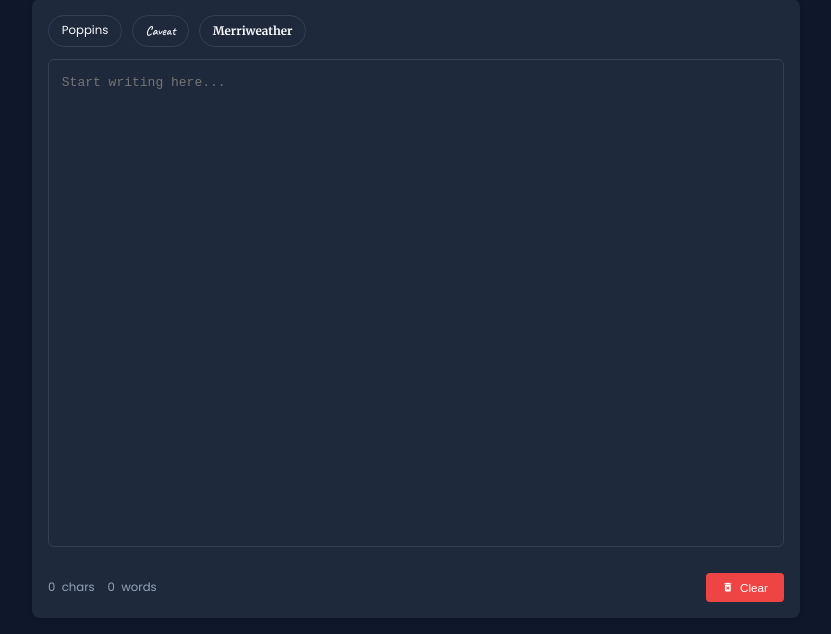
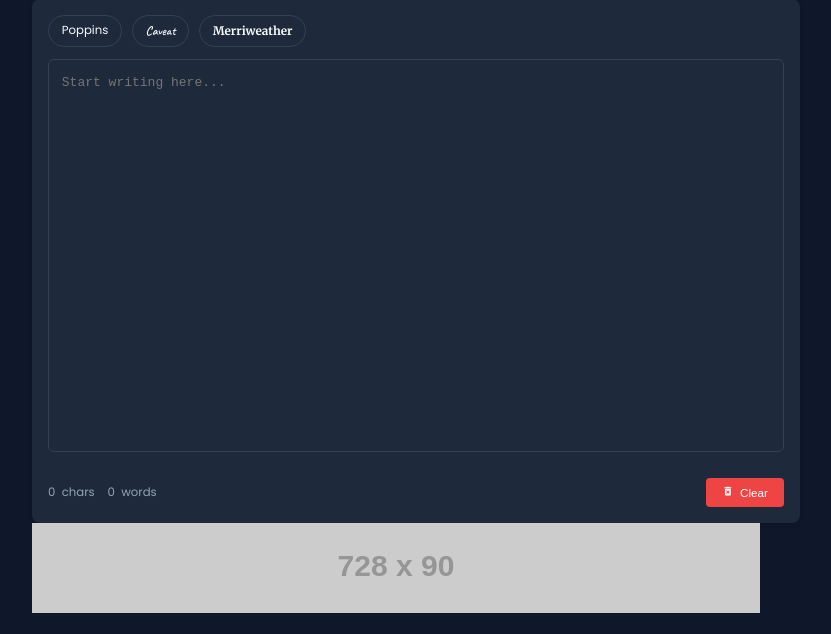
Before and after one commit to zerorapid/flashpad, a plain HTML site: page index.html in a window 1280 px wide. Shown: the part 166-800 px from the top of the page, without its empty margins (224-1055 px from the left). Drawn offline with Linux system fonts and the light colour scheme; placeholder pictures from the web are drawn by us.

Commit message:
Update index.html

```diff
--- a/index.html
+++ b/index.html
@@ -40,6 +40,13 @@
                 </button>
             </div>
         </main>
+
+        <!-- Banner Footer -->
+        <div class="banner-footer">
+            <img src="https://via.placeholder.com/728x90"
+                 alt="Advertisement Banner"
+                 class="banner-image">
+        </div>
     </div>
 
     <script src="script.js"></script>
```
